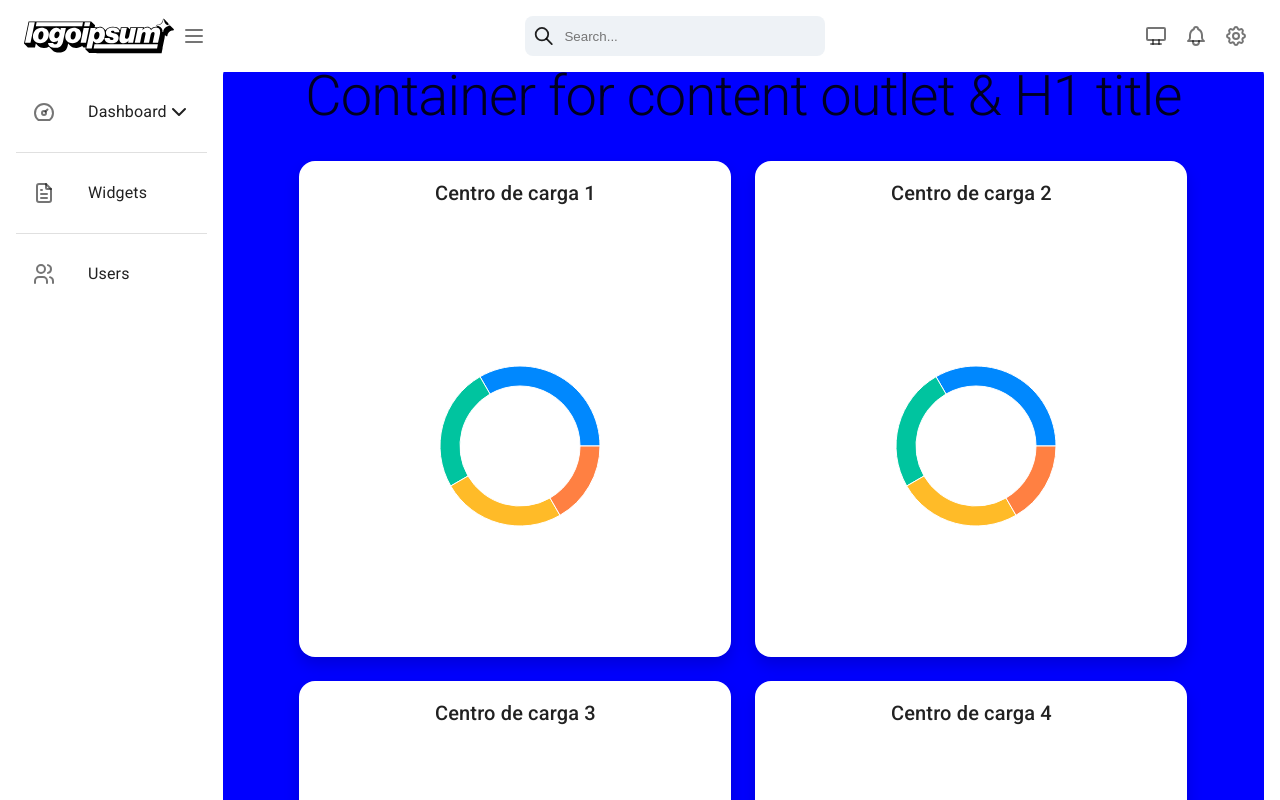
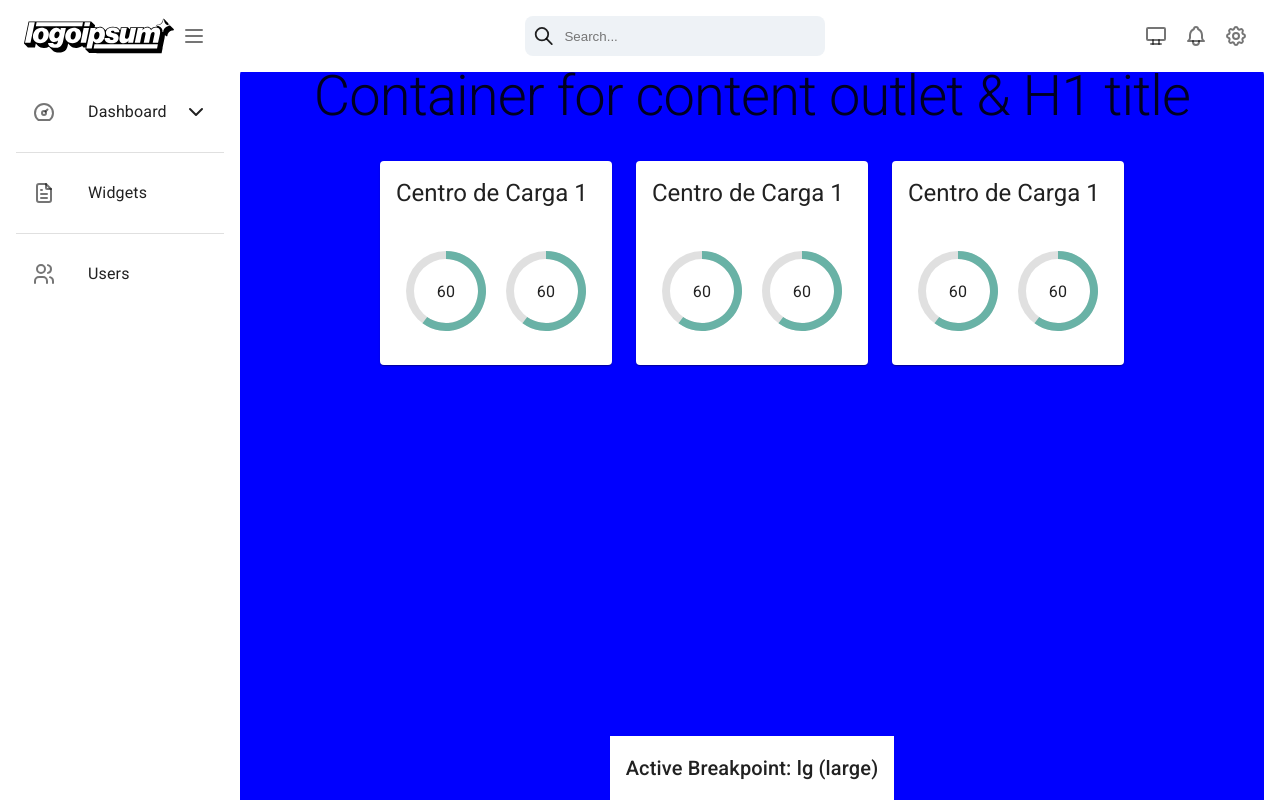
Before and after one commit to NexeliumMx/PowerTick-frontend, a React (Vite) app: page /LoadCenter in a window 1280 px wide. Built offline with nearby package versions, Linux system fonts and the light colour scheme.

Commit message:
Update LoadCenter
fix card headers.

```diff
--- a/src/pages/LoadCenter/GaugeContainer.jsx
+++ /dev/null
@@ -1,43 +0,0 @@
-import React from 'react';
-import { Box, Typography, useTheme } from '@mui/material';
-
-const GaugeContainer = ({ title, children }) => {
-  const theme = useTheme();
-
-  return (
-    <Box
-      sx={{
-        backgroundColor: theme.palette.background.paper,
-        borderRadius: '1rem',
-        boxShadow: '0 0.5rem 1rem rgba(0, 0, 0, 0.15)',
-        padding: 0, // Sin padding para que el contenido sea más controlable
-        display: 'flex',
-        flexDirection: 'column',
-        alignItems: 'stretch', // Asegura que los elementos hijos ocupen todo el ancho
-        width: '100%', // Asegura que el Box también ocupe todo el ancho disponible
-        height: '100%', // Esto ayuda a que la tarjeta crezca según el contenido
-      }}
-    >
-      {/* Título del centro de carga */}
-      <Typography
-        variant="h6"
-        sx={{
-          padding: '1rem',
-          width: '100%',  // Asegura que ocupe todo el ancho del contenedor
-          textAlign: 'center',
-          borderTopLeftRadius: '1rem', // Redondeo en el borde superior izquierdo
-          borderTopRightRadius: '1rem', // Redondeo en el borde superior derecho
-        }}
-      >
-        {title}
-      </Typography>
-
-      {/* Contenido dinámico */}
-      <Box sx={{ width: '100%', padding: '1rem', textAlign: 'center' }}>
-        {children}
-      </Box>
-    </Box>
-  );
-};
-
-export default GaugeContainer;
--- a/src/pages/LoadCenter/LoadCenter.jsx
+++ b/src/pages/LoadCenter/LoadCenter.jsx
@@ -1,49 +1,27 @@
-import React, { useState } from "react";
-import { Grid2, Box } from "@mui/material";
-import GaugeContainer from "../LoadCenter/GaugeContainer.jsx";
-import PieChartWithNeedle from "../../charts/PieChartWithNeedle.jsx";
+import { Box } from "@mui/material";
+import Grid from "@mui/material/Grid2";
+import LoadCenterCard from './LoadCenterCard';
 
-export default function LoadCenter() {
-  const [darkMode, setDarkMode] = useState(true);
+const LoadCenter = () => {
 
-  // Datos de ejemplo para la gráfica
-  const pieData = [
-    { name: "Group A", value: 400 },
-    { name: "Group B", value: 300 },
-    { name: "Group C", value: 300 },
-    { name: "Group D", value: 200 },
-  ];
 
   return (
-    <Box sx={{ width: "100%" }}>
-      <Grid2
-        container
-        spacing={3}
-        justifyContent="center"
-        sx={{ width: "100%" }}
-      >
-        <Grid2 item xs={12} sm={12} md={5} lg={5} xl={4}>
-          <GaugeContainer title="Centro de carga 1" darkMode={darkMode}>
-            {/* Reemplazamos el texto por la gráfica */}
-            <PieChartWithNeedle data={pieData} />
-          </GaugeContainer>
-        </Grid2>
-        <Grid2 item xs={12} sm={12} md={5} lg={5} xl={4}>
-          <GaugeContainer title="Centro de carga 2" darkMode={darkMode}>
-            <PieChartWithNeedle data={pieData} />
-          </GaugeContainer>
-        </Grid2>
-        <Grid2 item xs={12} sm={12} md={5} lg={5} xl={4}>
-          <GaugeContainer title="Centro de carga 3" darkMode={darkMode}>
-            <PieChartWithNeedle data={pieData} />
-          </GaugeContainer>
-        </Grid2>
-        <Grid2 item xs={12} sm={12} md={5} lg={5} xl={4}>
-          <GaugeContainer title="Centro de carga 4" darkMode={darkMode}>
-            <PieChartWithNeedle data={pieData} />
-          </GaugeContainer>
-        </Grid2>
-      </Grid2>
+    <Box sx={{ flexGrow: 1}}>
+        <Grid container spacing={3}>
+        <Grid size={4}>
+          <LoadCenterCard/>
+        </Grid>
+
+        <Grid size={4}>
+          <LoadCenterCard/>
+        </Grid>
+
+        <Grid size={4}>
+          <LoadCenterCard/>
+        </Grid>
+        </Grid>
     </Box>
   );
-}
+};
+
+export default LoadCenter;
--- /dev/null
+++ b/src/pages/LoadCenter/LoadCenterCard.jsx
@@ -0,0 +1,36 @@
+import React from 'react';
+import { Card, CardContent, CardHeader, Typography, Box } from '@mui/material';
+import { Gauge } from '@mui/x-charts/Gauge'; // Ensure correct import
+
+const LoadCenterCard = () => {
+
+  return (
+    <Card sx={{ flexGrow: 1, height: '100%', width: '100%' }}>
+      {/* Card Header for the title */}
+      <CardHeader
+        title="Centro de Carga 1"
+      />
+
+      {/* Card Content to wrap the Gauges */}
+      <CardContent
+        sx={{
+          display: 'flex',
+          justifyContent: 'space-around',
+          alignItems: 'center',
+        }}
+      >
+        {/* Consumption Gauge */}
+        <Box sx={{ textAlign: 'center', width: '50%' }}>
+        <Gauge width={100} height={100} value={60} />
+        </Box>
+
+        {/* Power Factor Gauge */}
+        <Box sx={{ textAlign: 'center', width: '50%'}}>
+        <Gauge width={100} height={100} value={60} />
+        </Box>
+      </CardContent>
+    </Card>
+  );
+};
+
+export default LoadCenterCard;
--- a/src/pages/dashboard/Dashboard.jsx
+++ b/src/pages/dashboard/Dashboard.jsx
@@ -26,7 +26,7 @@ const Dashboard = () => {
   };
 
   return (
-    <Box sx={{ flexGrow: 1, padding: "16px" }}>
+    <Box sx={{ flexGrow: 1}}>
         {/* First row of 4 cards */}
         <Grid container spacing={3}>
         <Grid size={3}>
--- a/src/pages/dashboard/cards/AccumulatedConsumption.jsx
+++ b/src/pages/dashboard/cards/AccumulatedConsumption.jsx
@@ -1,5 +1,5 @@
 import React, { useState } from 'react';
-import { Card, CardContent, Typography, ToggleButton, ToggleButtonGroup, CardActionArea, Box } from '@mui/material';
+import { Card, CardHeader, CardContent, Typography, ToggleButton, ToggleButtonGroup, CardActionArea, Box } from '@mui/material';
 
 const AccumulatedConsumption = () => {
   const [accumulatedPeriod, setAccumulatedPeriod] = useState('daily'); // Track the selected time period for Accumulated Consumption
@@ -12,10 +12,11 @@ const AccumulatedConsumption = () => {
 
   return (
     <Card sx={{ flexGrow: 1, height: '100%', width: '100%' }}> {/* Ensure full size of its parent container */}
+      <CardHeader
+        title="Accumulated Consumption"
+      />
+
       <CardContent>
-        <Typography variant="h6" gutterBottom>
-          Accumulated Consumption
-        </Typography>
         <Typography variant="h4" color="primary">
           70,000 kWh
         </Typography>
--- a/src/pages/dashboard/cards/ConsumptionHistory.jsx
+++ b/src/pages/dashboard/cards/ConsumptionHistory.jsx
@@ -1,5 +1,5 @@
 import React, { useState } from 'react';
-import { Card, CardContent, Typography, ToggleButton, ToggleButtonGroup, CardActionArea, Box } from '@mui/material';
+import { Card, CardHeader, CardContent, Typography, ToggleButton, ToggleButtonGroup, CardActionArea, Box } from '@mui/material';
 import { BarChart } from '@mui/x-charts'; // MUI X Charts BarChart
 
 const consumptionData = [
@@ -36,10 +36,11 @@ const ConsumptionHistory = () => {
 
   return (
     <Card sx={{ height: '100%', minHeight: '300px', display: 'flex', flexDirection: 'column' }}>
+      <CardHeader
+        title="Consumption History"
+      />
+
       <CardContent sx={{ flexGrow: 1 }}>
-        <Typography variant="h6" gutterBottom>
-          Consumption History
-        </Typography>
         <BarChart
           series={[{ dataKey: 'y', label: 'kWh', valueFormatter }]}
           yAxis={[{ scaleType: 'band', dataKey: 'x' }]}
--- a/src/pages/dashboard/cards/DemandProfile.jsx
+++ b/src/pages/dashboard/cards/DemandProfile.jsx
@@ -1,5 +1,5 @@
 import React, { useState } from 'react';
-import { Box, Card, CardContent, Typography, ToggleButton, ToggleButtonGroup, CardActionArea } from '@mui/material';
+import { Box, Card, CardHeader, CardContent, Typography, ToggleButton, ToggleButtonGroup, CardActionArea } from '@mui/material';
 import { LineChart } from '@mui/x-charts/LineChart';
 import { useTheme } from '@mui/material/styles';
 
@@ -33,10 +33,11 @@ const DemandProfile = () => {
 
   return (
     <Card sx={{ height: '100%', minHeight: '400px', display: 'flex', flexDirection: 'column' }}>
+      <CardHeader
+        title="Demand Profile"
+      />
+
       <CardContent sx={{ flexGrow: 1, display: 'flex', flexDirection: 'column' }}>
-        <Typography variant="h6" gutterBottom>
-          Demand Profile
-        </Typography>
         <Box sx={{ flexGrow: 1, display: 'flex' }}>
           <LineChart
             sx={{ width: '100%', height: '100%' }} // Use full width and height of the parent container
--- a/src/pages/dashboard/cards/MaxDemand.jsx
+++ b/src/pages/dashboard/cards/MaxDemand.jsx
@@ -1,5 +1,5 @@
 import React, { useState } from 'react';
-import { Card, CardContent, Typography, ToggleButton, ToggleButtonGroup, CardActionArea, Box } from '@mui/material';
+import { Card, CardHeader, CardContent, Typography, ToggleButton, ToggleButtonGroup, CardActionArea, Box } from '@mui/material';
 
 const MaxDemand = () => {
   const [maxDemandPeriod, setMaxDemandPeriod] = useState('daily'); // Track the selected time period for Max Demand
@@ -12,10 +12,11 @@ const MaxDemand = () => {
 
   return (
     <Card sx={{ flexGrow: 1, height: '100%', width: '100%' }}> {/* Ensure full size of its parent container */}
+      <CardHeader
+        title="Max Demand"
+      />
+
       <CardContent>
-        <Typography variant="h6" gutterBottom>
-          Max Demand
-        </Typography>
         <Typography variant="h4" color="primary">
           10,000 kW
         </Typography>
--- a/src/pages/dashboard/cards/PowerFactor.jsx
+++ b/src/pages/dashboard/cards/PowerFactor.jsx
@@ -1,5 +1,5 @@
 import React from 'react';
-import { Card, CardContent, Typography } from '@mui/material';
+import { Card, CardHeader, CardContent, Typography } from '@mui/material';
 import { Gauge, gaugeClasses } from '@mui/x-charts/Gauge';
 
 const PowerFactor = () => {
@@ -7,11 +7,11 @@ const PowerFactor = () => {
 
   return (
     <Card sx={{ flexGrow: 1, height: '100%', width: '100%' }}> {/* Ensure full size of its parent container */}
+      <CardHeader
+        title="Power Factor"
+      />
+
       <CardContent>
-        <Typography variant="h6" gutterBottom>
-          Power Factor
-        </Typography>
-
         {/* Gauge component for Power Factor */}
         <div style={{ height: 150, width: '100%' }}> {/* Define a height for the container */}
           <Gauge
--- a/src/pages/dashboard/cards/Timestamp.jsx
+++ b/src/pages/dashboard/cards/Timestamp.jsx
@@ -1,13 +1,14 @@
 import React from 'react';
-import { Card, CardContent, Typography } from '@mui/material';
+import { Card, CardHeader, CardContent, Typography } from '@mui/material';
 
 const Timestamp = () => {
   return (
     <Card sx={{ flexGrow: 1, height: '100%' , width: '100%'}}> {/* Ensure full size of its parent container */}
+      <CardHeader
+        title="Timestamp"
+      />
+
       <CardContent>
-        <Typography variant="h6" gutterBottom>
-          Timestamp
-        </Typography>
         <Typography variant="h4" color="primary">
           03 de Agosto de 2024 17:23
         </Typography>
```
